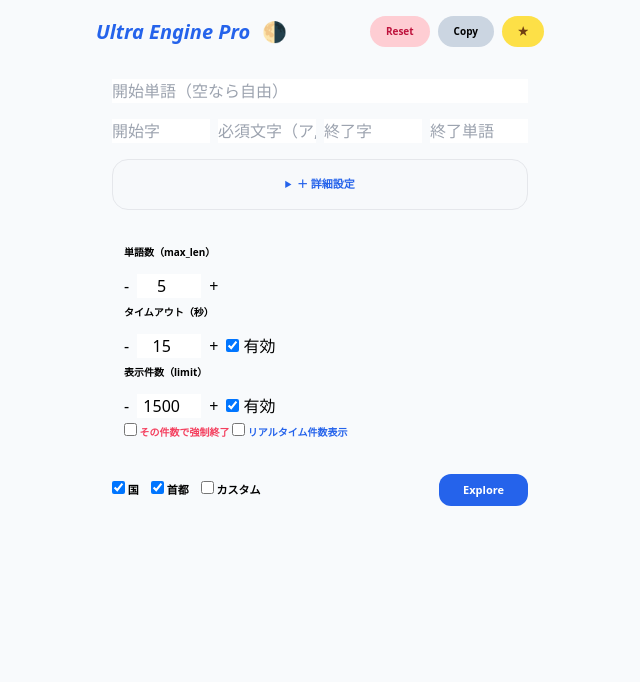
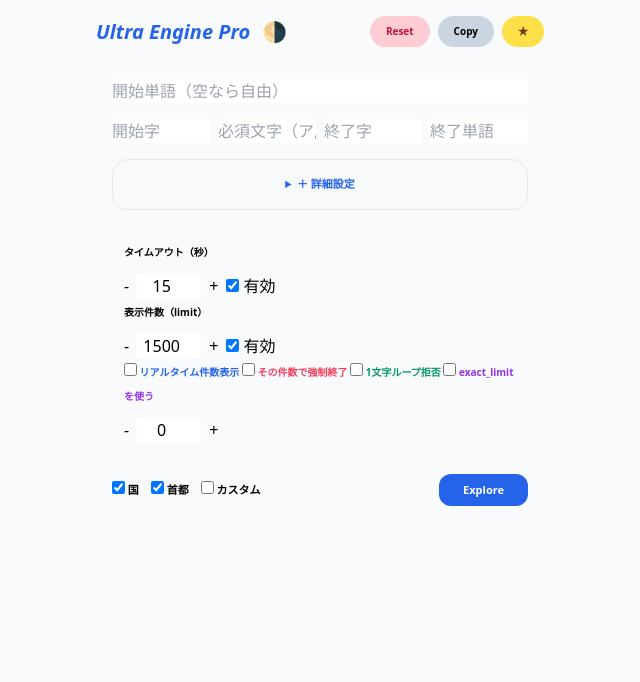
Before and after one commit to xjrstjrwvg-commits/Beijing, a Flask app: page / in a window 1280 px wide. Shown: the top 682 px of the page, without its empty margins (320-960 px from the left). Run offline with Flask 3, Linux system fonts and the light colour scheme; data that the repository does not hold is empty; some libraries are stand-ins or nearby versions.

Commit message:
Update index.html

```diff
--- a/templates/index.html
+++ b/templates/index.html
@@ -45,7 +45,7 @@
 
         <div class="grid grid-cols-4 gap-2">
             <input id="sc" placeholder="開始字">
-            <input id="mc" placeholder="必須文字（ア,イ:2,ウ=1）">
+            <input id="mc" placeholder="必須文字（ア,イ:2,ウ=1,〇=7）">
             <input id="ec" placeholder="終了字">
             <input id="ew" placeholder="終了単語">
         </div>
@@ -154,15 +154,8 @@
             </div>
         </details>
 
-        <!-- 単語数 / timeout / limit -->
+        <!-- timeout / limit / exact_limit -->
         <div class="glass rounded-xl p-3 space-y-3 mt-3">
-
-            <label class="text-[10px] font-bold">単語数（max_len）</label>
-            <div class="flex gap-2">
-                <button onclick="stepValue('ml',-1)" class="step-btn">-</button>
-                <input id="ml" type="number" value="5" class="w-16 text-center">
-                <button onclick="stepValue('ml',1)" class="step-btn">+</button>
-            </div>
 
             <label class="text-[10px] font-bold">タイムアウト（秒）</label>
             <div class="flex gap-2">
@@ -180,20 +173,30 @@
                 <label><input type="checkbox" id="limit_enabled" checked> 有効</label>
             </div>
 
+            <label class="text-[10px] font-bold text-blue-600">
+                <input type="checkbox" id="realtime_counter"> リアルタイム件数表示
+            </label>
+
             <label class="text-[10px] font-bold text-rose-500">
                 <input type="checkbox" id="early_cut"> その件数で強制終了
             </label>
 
-            <label class="text-[10px] font-bold text-blue-600">
-                <input type="checkbox" id="realtime_counter"> リアルタイム件数表示
+            <label class="text-[10px] font-bold text-emerald-600">
+                <input type="checkbox" id="anti_loop"> 1文字ループ拒否
             </label>
 
-            <div id="counter_box" class="hidden text-[11px]">
-                <div>調査件数: <span id="checked_count">0</span></div>
-                <div>ヒット件数: <span id="hit_count">0</span></div>
+            <label class="text-[10px] font-bold text-purple-600">
+                <input type="checkbox" id="exact_limit_enabled"> exact_limit を使う
+            </label>
+
+            <div class="flex gap-2">
+                <button onclick="stepValue('exact_limit',-1)" class="step-btn">-</button>
+                <input id="exact_limit" type="number" value="0" class="w-16 text-center">
+                <button onclick="stepValue('exact_limit',1)" class="step-btn">+</button>
             </div>
 
         </div>
+
         <!-- カテゴリ + Explore -->
         <div class="flex justify-between items-center pt-1">
             <div class="flex gap-3 text-[11px] font-bold">
@@ -210,7 +213,6 @@
         <div id="stats" class="text-center text-[10px] font-bold text-blue-500 hidden"></div>
 
     </div>
-
 <!-- 結果表示 -->
 <div id="res" class="space-y-3 pb-20"></div>
 
@@ -243,8 +245,7 @@
     </div>
 </div>
 
-</div>
-
+</div> <!-- max-w-md wrapper 終了 -->
 <!-- JS -->
 <script>
 function el(id){ return document.getElementById(id); }
@@ -342,13 +343,17 @@ function saveSettings(){
         round_trip: round_trip.checked,
         char_limit_mode: char_limit_mode.checked,
         exclude_conjugate: exclude_conjugate.checked,
-        ml: ml.value,
+
         timeout: timeout.value,
         timeout_enabled: timeout_enabled.checked,
         limit: limit.value,
         limit_enabled: limit_enabled.checked,
         early_cut: early_cut.checked,
         realtime_counter: realtime_counter.checked,
+
+        exact_limit_enabled: exact_limit_enabled.checked,
+        exact_limit: exact_limit.value,
+
         categories: [...document.querySelectorAll('input[name="cat"]:checked')].map(c=>c.value),
         wordStates
     };
@@ -409,17 +414,18 @@ async function run(){
         char_limit_mode: char_limit_mode.checked,
         exclude_conjugate: exclude_conjugate.checked,
 
-        /* ★ 重要：app.py が必須とする2項目（追加済み） */
-        anti_loop: false,
-        anti_loop_physical: false,
+        /* anti_loop_physical は削除済み */
+        anti_loop: anti_loop.checked,
 
-        max_len: parseInt(ml.value),
         timeout: parseInt(timeout.value),
         timeout_enabled: timeout_enabled.checked,
         limit: parseInt(limit.value),
         limit_enabled: limit_enabled.checked,
         display_mode: early_cut.checked ? "early" : "normal",
         realtime_counter: realtime_counter.checked,
+
+        exact_limit: exact_limit_enabled.checked ? parseInt(exact_limit.value) : null,
+
         categories: [...document.querySelectorAll('input[name="cat"]:checked')].map(c=>c.value),
         red_words: Object.keys(wordStates).filter(k=>wordStates[k]==="red"),
         blue_words: Object.keys(wordStates).filter(k=>wordStates[k]==="blue")
```
Lines whose indentation alone changed are shown as unchanged.
